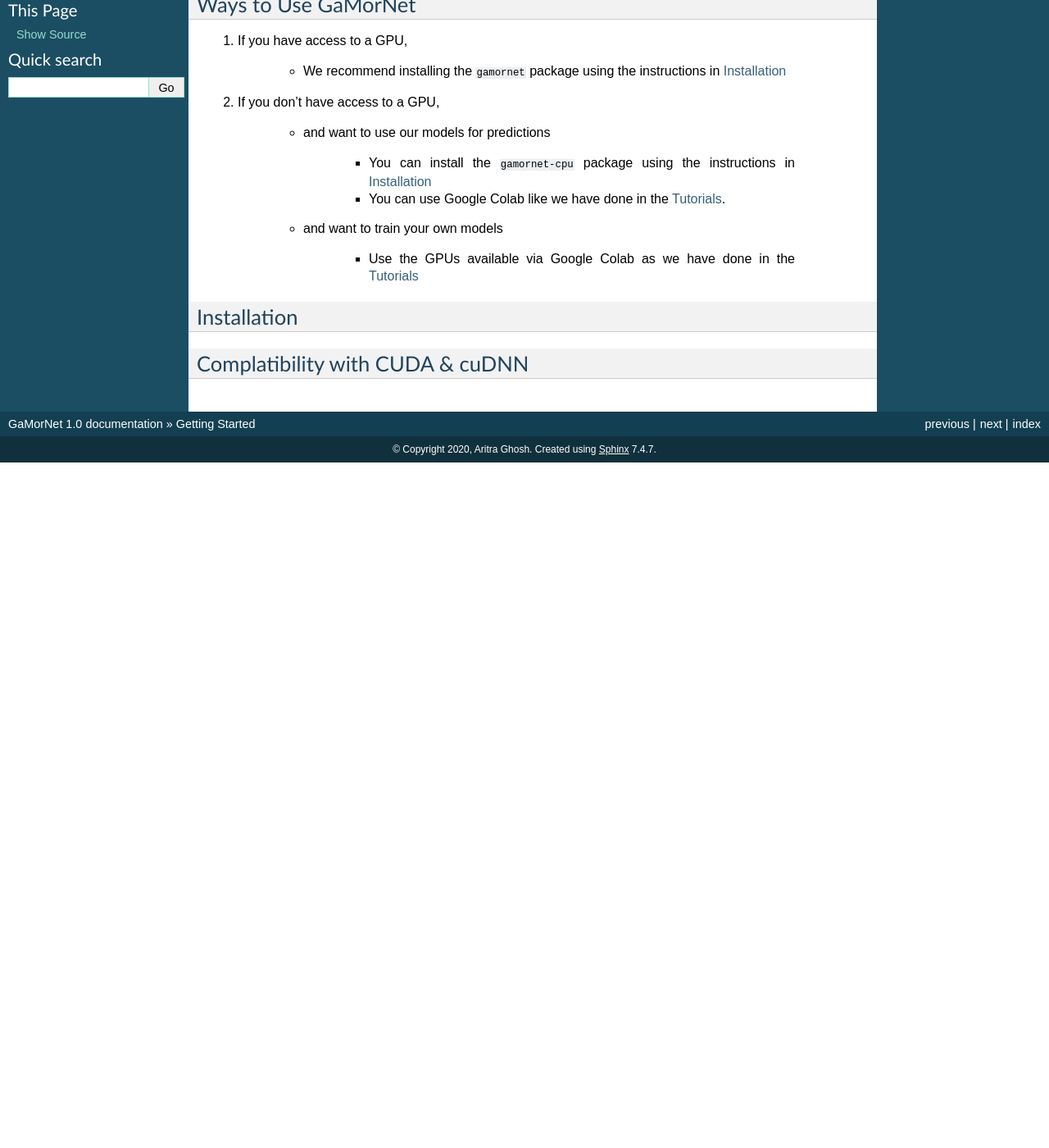
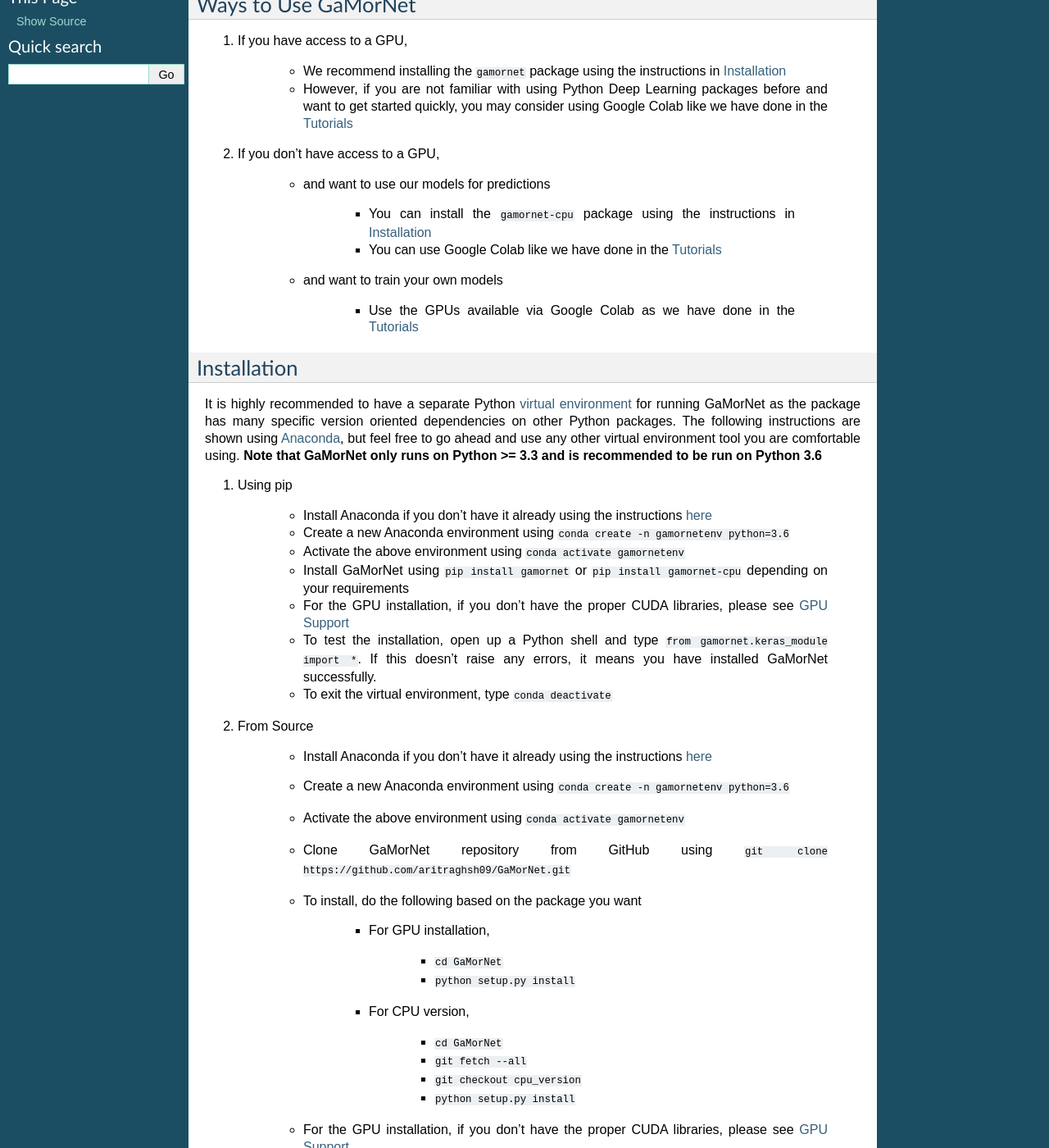
Before and after one commit to aritraghsh09/GaMorNet, a Sphinx documentation site: the page built from docs/source/getting_started.rst, in a window 1280 px wide and 1400 px high, scrolled down 270 px. Shown: the whole window at 82% size. Built offline with Sphinx 7.4.7, drawn with Linux system fonts in a browser that asks for light colours; before the commit the page ends 900 px from its top, so only the background shows below that; some of the changed text lies outside the part shown.

Commit message:
Getting Started Text

```diff
--- a/docs/source/getting_started.rst
+++ b/docs/source/getting_started.rst
@@ -13,6 +13,7 @@
 #. If you have access to a GPU,
 
         * We recommend installing the ``gamornet`` package using the instructions in :ref:`installation`
+        * However, if you are not familiar with using Python Deep Learning packages before and want to get started quickly, you may consider using Google Colab like we have done in the :ref:`tutorials`
 
 
 #. If you don't have access to a GPU,
@@ -20,7 +21,7 @@
     * and want to use our models for predictions
 
         * You can install the ``gamornet-cpu`` package using the instructions in :ref:`installation`
-        * You can use Google Colab like we have done in the :ref:`tutorials`.
+        * You can use Google Colab like we have done in the :ref:`tutorials`
 
     * and want to train your own models
 
@@ -33,6 +34,71 @@
 Installation
 -------------
 
+It is highly recommended to have a separate Python `virtual environment <https://medium.com/@pinareceaktan/what-is-this-virtual-environments-in-python-and-why-anyone-ever-needs-them-7e3e682f9d2>`_ for running GaMorNet as the package has many specific version oriented dependencies on other Python packages. The following instructions are shown using `Anaconda <https://www.anaconda.com/products/individual>`_, but feel free to go ahead and use any other virtual environment tool you are comfortable using. **Note that GaMorNet only runs on Python >= 3.3 and is recommended to be run on Python 3.6**
 
-Complatibility with CUDA & cuDNN
---------------------------------
+1. Using pip
+
+    * Install Anaconda if you don't have it already using the instructions `here <https://www.anaconda.com/products/individual>`_
+
+    * Create a new Anaconda environment using ``conda create -n gamornetenv python=3.6``
+
+    * Activate the above environment using ``conda activate gamornetenv``
+
+    * Install GaMorNet using ``pip install gamornet`` or ``pip install gamornet-cpu`` depending on your requirements
+
+    * For the GPU installation, if you don't have the proper CUDA libraries, please see :ref:`compatibility`
+
+    * To test the installation, open up a Python shell and type ``from gamornet.keras_module import *``. If this doesn't raise any errors, it means you have installed GaMorNet successfully.
+
+    * To exit the virtual environment, type ``conda deactivate``
+
+
+
+2. From Source
+
+    * Install Anaconda if you don't have it already using the instructions `here <https://www.anaconda.com/products/individual>`_
+
+    * Create a new Anaconda environment using ``conda create -n gamornetenv python=3.6``
+
+    * Activate the above environment using ``conda activate gamornetenv``
+
+    * Clone GaMorNet repository from GitHub using ``git clone https://github.com/aritraghsh09/GaMorNet.git``
+
+    * To install, do the following based on the package you want
+
+        * For GPU installation,
+
+            * ``cd GaMorNet``
+            * ``python setup.py install``
+
+        * For CPU version,
+
+            * ``cd GaMorNet``
+            * ``git fetch --all``
+            * ``git checkout cpu_version``
+            * ``python setup.py install``
+
+    * For the GPU installation, if you don't have the proper CUDA libraries, please see :ref:`compatibility`
+
+    * To test the installation, open up a Python shell and type ``from gamornet.keras_module import *``. If this doesn't raise any errors, it means you have installed GaMorNet successfully.
+
+    * To exit the virtual environment, type ``conda deactivate``
+
+
+.. _compatibility:
+
+GPU Support
+------------
+
+If you are using a GPU, then you would need to make sure that the appropriate CUDA and cuDNN versions are installed. The appropriate version is decided by the versions of your installed Python libraries. For detailed instructions on how to enable GPU support for Tensorflow, please see this `link <https://www.tensorflow.org/install/gpu>`_.
+
+We tested GaMorNet using the following configurations:-
+
+===========  =========  ========== ========== ========== ==========
+Python       Keras      TFLearn    Tensorflow CUDA       cuDNN
+===========  =========  ========== ========== ========== ==========
+3.6.10       2.2.4      0.3.2      1.13.1     10.0.130   7.6.0
+3.6.10       2.3.1      0.3.2      1.15.3     10.0.130   7.6.2
+===========  =========  ========== ========== ========== ==========
+
+For more build configurations tested out by the folks at TensorFlow, please see `this link <https://www.tensorflow.org/install/source#linux>`_
```
